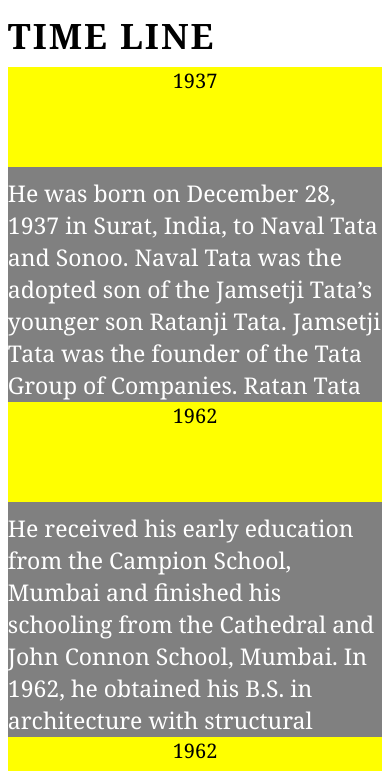
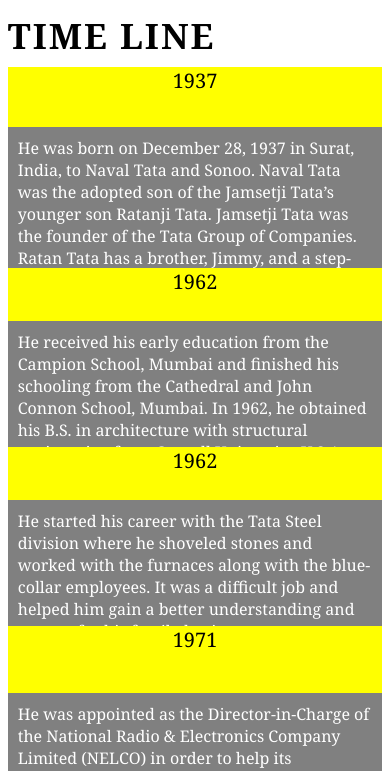
Before and after one commit to yogesharora3/tribute-page, a plain HTML site: page index.html in a window 390 px wide. Shown: the part 1807-2578 px from the top of the page. Drawn offline with Linux system fonts and the light colour scheme.

Commit message:
complete challenge 1st

```diff
--- a/style/style.css
+++ b/style/style.css
@@ -90,17 +90,21 @@
     background-color:grey;
     color:white;
     font-size:23px;
-    padding:10px 0;
+    padding:10px 10px;
   }
   @media screen and (max-width:850px){
     .reward{
       grid-template-columns:auto;
       grid-template-rows:30% 70%;
       min-height:16px;
+      max-height:100%;
       height:auto;
     }
     .year{
       padding-top:0%;
+    }
+    .info{
+        font-size: initial;
     }
     blockquote{
       text-align:left;
```
